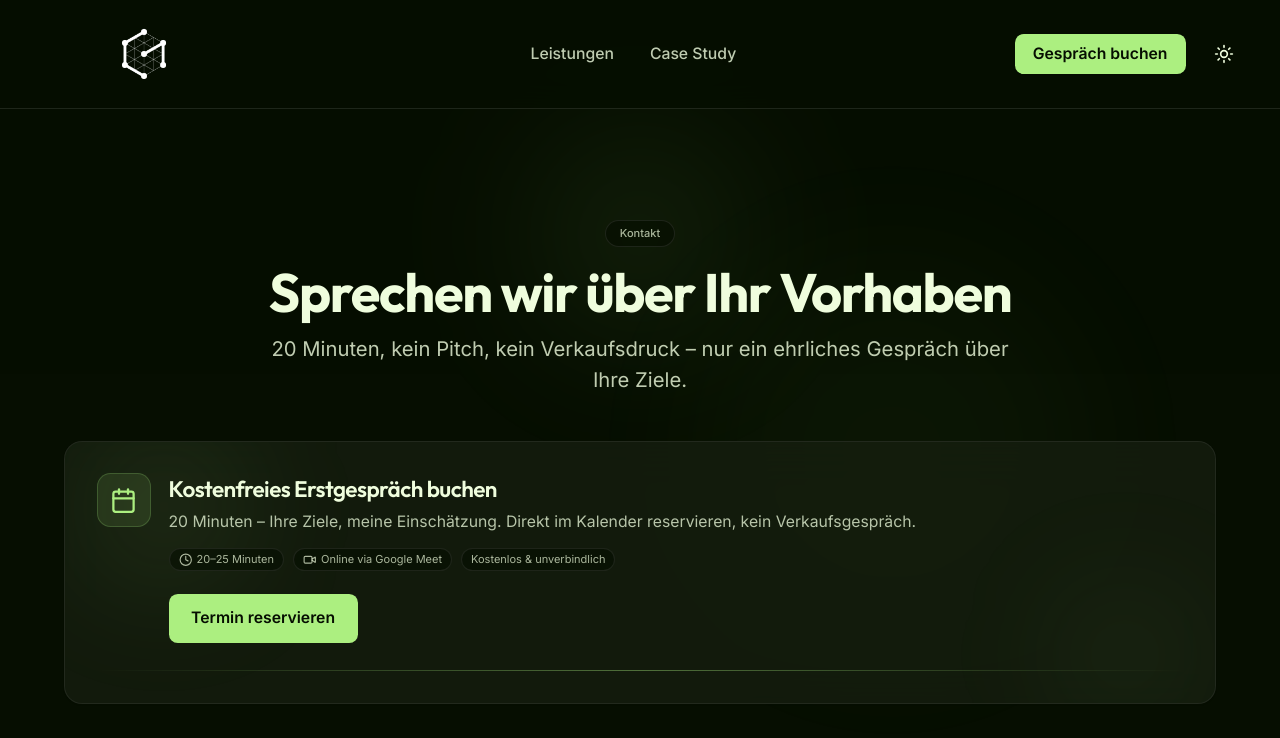
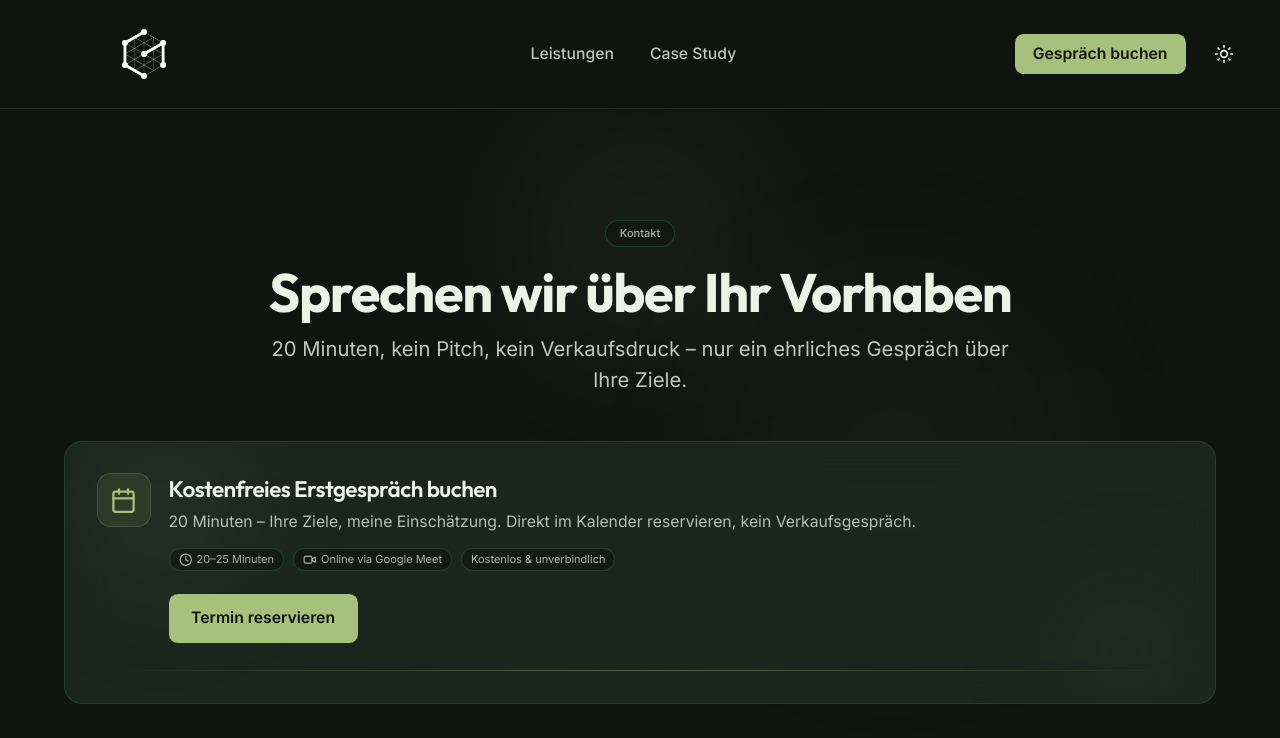
Before and after one commit to crycodebaby/v-smairys, a Next.js app: page /kontakt in a window 1280 px wide. Shown: the top 738 px of the page. Built offline with nearby package versions, Linux system fonts and the light colour scheme.

Commit message:
feat: migrate to new brand color system
Replace hardcoded colors with brand tokens in CSS and components

Co-authored-by: Robin Smairys <149909702+crycodebaby@users.noreply.github.com>

```diff
--- a/src/app/globals.css
+++ b/src/app/globals.css
@@ -7,98 +7,89 @@
    ======================================================= */
 @layer base {
   :root {
-    /* --- Brand Palette (Growth-Green / Cyan) --- */
-    --brand-green:      96 78% 72%;   /* #b2ef80 – Primary / Growth Green  */
-    --brand-green-700:  96 70% 55%;   /* mittleres Green für Gradient-Start */
-    --brand-green-300:  96 88% 85%;   /* helles Green für Gradient-End      */
-    --brand-secondary:  158 78% 32%;  /* #13925e – Deep Teal-Green           */
-    --brand-accent:     177 78% 55%;  /* #37e5da – Cyan Accent               */
-    --brand-text:       87 88% 93%;   /* #ecfbdf – Premium Light Text        */
-    --brand-bg-dark:    96 85% 3%;    /* #091002 – Dunkler Hintergrund       */
-    --brand-bg-mid:     96 30% 9%;    /* etwas helleres Dunkel für Cards     */
-    --brand-blue:       210 80% 52%;  /* behalten für prozess-Tint           */
+    /* --- Brand Core --- */
+    --brand-text:      100 32% 93%;   /* #eaf2e6 */
+    --brand-bg-dark:   140 17%  7%;   /* #0f1511 */
+    --brand-primary:    84 36% 62%;   /* #a5c17a */
+    --brand-secondary: 156 41% 24%;   /* #245642 */
+    --brand-accent:    178 45% 54%;   /* #53bebb */
 
-    /* --- Surfaces (Light) ---
-       Light-Mode: helles #ecfbdf-nahes Grünweiß als Basis
-    */
-    --background:            87 60% 95%;   /* sehr helles Green-White            */
-    --foreground:            96 10% 10%;   /* fast-schwarz, leicht grünlich      */
+    /* --- Gradients (Basis für bg-gradient-primary) --- */
+    --gradient-from: hsl(156 41% 20%);
+    --gradient-via:  hsl(84 36% 62%);
+    --gradient-to:   hsl(84 36% 75%);
 
-    --card:                  87 55% 98%;
-    --card-foreground:       96 10% 10%;
-
-    --popover:               87 55% 98%;
-    --popover-foreground:    96 10% 10%;
-
-    --primary:               var(--brand-green);
-    --primary-foreground:    96 85% 3%;    /* dunkler Hintergrund als Button-Text */
-
-    --secondary:             var(--brand-secondary);
-    --secondary-foreground:  87 88% 93%;
-
-    --muted:                 96 18% 90%;
-    --muted-foreground:      96 8% 40%;
-
-    --accent:                var(--brand-accent);
-    --accent-foreground:     96 85% 3%;
-
-    --destructive:           0 62% 30%;
-    --destructive-foreground: 0 0% 98%;
-
-    --border:                96 18% 82%;
-    --input:                 96 18% 82%;
-    --ring:                  var(--brand-green);
-
-    --radius: 0.6rem;
-
-    /* --- Gradients --- */
-    --gradient-from: hsl(var(--brand-green-700));
-    --gradient-via:  hsl(var(--brand-green));
-    --gradient-to:   hsl(var(--brand-green-300));
-
-    /* --- Elevation (Shadows) --- */
+    /* --- Elevation --- */
     --shadow-sm: 0 6px 18px -10px rgba(0, 0, 0, 0.22);
     --shadow-md: 0 12px 32px -12px rgba(0, 0, 0, 0.34);
     --shadow-lg: 0 18px 48px -14px rgba(0, 0, 0, 0.5);
 
+    /* === LIGHT MODE === */
+    --background:             90 29% 97%;   /* #f8faf6 – kühles Grün-Weiß     */
+    --foreground:            130 12% 10%;   /* #161c17 – fast-Schwarz          */
+
+    --card:                   93 27% 94%;   /* #eef3ea – ruhiges Card-Grün     */
+    --card-foreground:       130 12% 10%;
+
+    --popover:                93 27% 94%;
+    --popover-foreground:    130 12% 10%;
+
+    --primary:               156 41% 24%;   /* #245642 – Deep Teal (dunkel, kontrastreich) */
+    --primary-foreground:      0  0%100%;   /* #ffffff */
+
+    --secondary:              97 21% 85%;   /* #d6e0d0 */
+    --secondary-foreground:  156 41% 24%;
+
+    --accent:                178 45% 54%;   /* #53bebb */
+    --accent-foreground:     130 12% 10%;
+
+    --muted:                  90 19% 89%;   /* #e4e9df */
+    --muted-foreground:      138 18% 14%;   /* #1d2a21 */
+
+    --destructive:             0 62% 30%;
+    --destructive-foreground:  0  0% 98%;
+
+    --border:                 97 21% 85%;
+    --input:                  97 21% 85%;
+    --ring:                   84 36% 62%;   /* #a5c17a */
+
+    --radius: 0.6rem;
     color-scheme: light;
   }
 
   .dark {
-    /* --- Surfaces (Dark) ---
-       Dark-Mode: #091002 Hintergrund, #ecfbdf Text, grüne Akzente
-    */
-    --background:            var(--brand-bg-dark);   /* #091002 */
-    --foreground:            var(--brand-text);       /* #ecfbdf */
+    /* === DARK MODE === */
+    --background:            140 17%  7%;   /* #0f1511 */
+    --foreground:            100 32% 93%;   /* #eaf2e6 */
 
-    --card:                  var(--brand-bg-mid);
-    --card-foreground:       var(--brand-text);
+    --card:                  138 18% 14%;   /* #1d2a21 */
+    --card-foreground:       100 32% 93%;
 
-    --popover:               var(--brand-bg-mid);
-    --popover-foreground:    var(--brand-text);
+    --popover:               138 18% 14%;
+    --popover-foreground:    100 32% 93%;
 
-    --primary:               var(--brand-green);
-    --primary-foreground:    96 85% 3%;
+    --primary:                84 36% 62%;   /* #a5c17a */
+    --primary-foreground:    140 17%  7%;   /* #0f1511 */
 
-    --secondary:             var(--brand-secondary);
-    --secondary-foreground:  var(--brand-text);
+    --secondary:             156 41% 24%;   /* #245642 */
+    --secondary-foreground:  100 32% 93%;
 
-    --muted:                 96 12% 14%;
-    --muted-foreground:      96 15% 60%;
+    --accent:                178 45% 54%;   /* #53bebb */
+    --accent-foreground:     140 17%  7%;
 
-    --accent:                var(--brand-accent);
-    --accent-foreground:     96 85% 3%;
+    --muted:                 135 15%  5%;   /* #0b0f0c */
+    --muted-foreground:       97 24% 87%;   /* #dce6d6 */
 
-    --destructive:           0 62% 30%;
-    --destructive-foreground: 0 0% 98%;
+    --destructive:             0 62% 30%;
+    --destructive-foreground:  0  0% 98%;
 
-    --border:                96 12% 18%;
-    --input:                 96 12% 18%;
-    --ring:                  var(--brand-green);
+    --border:                156 41% 24%;   /* #245642 */
+    --input:                 156 41% 24%;
+    --ring:                  178 45% 54%;   /* #53bebb */
 
-    --gradient-from: hsl(var(--brand-green-700));
-    --gradient-via:  hsl(var(--brand-green));
-    --gradient-to:   hsl(var(--brand-green-300));
+    --gradient-from: hsl(156 41% 18%);
+    --gradient-via:  hsl(84 36% 62%);
+    --gradient-to:   hsl(84 36% 72%);
 
     color-scheme: dark;
   }
@@ -210,9 +201,9 @@
 
   /* Premium Buttons */
   .btn-premium {
-    @apply inline-flex items-center gap-2 px-5 py-3 font-medium transition shadow-sm rounded-xl bg-primary hover:brightness-105 active:brightness-95;
+    @apply inline-flex items-center gap-2 px-5 py-3 font-medium transition shadow-sm rounded-xl bg-primary hover:brightness-110 active:brightness-90;
     color: hsl(var(--primary-foreground));
-    box-shadow: 0 10px 30px -12px hsl(var(--primary) / 0.45);
+    box-shadow: 0 8px 24px -10px hsl(var(--primary) / 0.35);
   }
   .btn-ghost {
     @apply px-5 py-3 border rounded-xl border-border/70 bg-background/70 hover:bg-background/90;
--- a/src/components/leistungen/SceneObjects.tsx
+++ b/src/components/leistungen/SceneObjects.tsx
@@ -45,9 +45,9 @@ export default function SceneObjects({ theme, tier }: Props) {
       window.removeEventListener("smairys-act", handler as EventListener);
   }, []);
 
-  // Theme-Tint – neue Brand-Welt (Grün/Cyan)
+  // Theme-Tint – neues gedämpftes Brand-System
   const tint = useMemo(
-    () => new THREE.Color(theme === "light" ? "#2a3428" : "#d4f5a8"),
+    () => new THREE.Color(theme === "light" ? "#1d2a21" : "#c8dab8"),
     [theme]
   );
 
--- a/src/components/leistungen/ServiceFigure3D.tsx
+++ b/src/components/leistungen/ServiceFigure3D.tsx
@@ -31,7 +31,7 @@ function useReducedMotion(): boolean {
 /** Reusable glassy material tuned for your theme tokens */
 function useGlassMaterial(theme?: string): THREE.MeshPhysicalMaterial {
   const tint = useMemo(
-    () => new THREE.Color(theme === "light" ? "#2a3428" : "#d4f5a8"),
+    () => new THREE.Color(theme === "light" ? "#1d2a21" : "#c8dab8"),
     [theme]
   );
 
@@ -248,17 +248,17 @@ export default function ServiceFigure3D({
           state.gl.toneMappingExposure = 1.05;
         }}
       >
-        {/* Light — green key + cyan fill */}
+        {/* Light — muted sage key + cyan accent rim */}
         <ambientLight intensity={0.25} />
         <directionalLight
           position={[2, 2, 3]}
           intensity={1.0}
-          color={"#d4f5a8"}
+          color={"#c8dab8"}
         />
         <directionalLight
           position={[-2, -1, -2]}
           intensity={0.8}
-          color={"#37e5da"}
+          color={"#53bebb"}
         />
 
         <Environment background={false} resolution={256}>
--- a/src/components/ui/ThreeLogo.tsx
+++ b/src/components/ui/ThreeLogo.tsx
@@ -74,18 +74,18 @@ const attachMeshopt = (loader: GLTFLoader) => {
 /* ============================
    Farben & dezente Tints (neues Green/Cyan Brand-System)
    ============================ */
-const DARK_BASE = new THREE.Color("#e8f8d0"); // helles Grünweiß im Dark Mode
-const LIGHT_BASE = new THREE.Color("#2a3428"); // dunkelgrünes Graphit im Light Mode
+const DARK_BASE = new THREE.Color("#c8dab8"); // gedämpftes Grün-Weiß (--brand-text nahe, weniger neon)
+const LIGHT_BASE = new THREE.Color("#1d2a21"); // --card dark nahe (sehr dunkles Grün)
 
 const TINTS: Record<string, THREE.Color> = {
-  hero:         new THREE.Color("#ecfbdf"), // Brand-Text als neutraler Tint
-  bento:        new THREE.Color("#ecfbdf"),
-  cta:          new THREE.Color("#b2ef80"), // Primary Green Hauch
-  process:      new THREE.Color("#37e5da"), // Cyan – kühler Touch
-  testimonials: new THREE.Color("#ecfbdf"),
-  faq:          new THREE.Color("#b2ef80"), // leichter Grün-Hauch
-  footer:       new THREE.Color("#ecfbdf"),
-  none:         new THREE.Color("#ecfbdf"),
+  hero:         new THREE.Color("#eaf2e6"), // --brand-text
+  bento:        new THREE.Color("#eaf2e6"),
+  cta:          new THREE.Color("#a5c17a"), // --brand-primary
+  process:      new THREE.Color("#53bebb"), // --brand-accent (Cyan, dezent)
+  testimonials: new THREE.Color("#eaf2e6"),
+  faq:          new THREE.Color("#a5c17a"),
+  footer:       new THREE.Color("#eaf2e6"),
+  none:         new THREE.Color("#eaf2e6"),
 };
 
 /* ============================
@@ -151,14 +151,14 @@ function LogoModel({
       if (!mesh.isMesh) return;
 
       const pm = new THREE.MeshPhysicalMaterial({
-        color: new THREE.Color("#e8f6d8"), // leicht grünliches Basisweiß
-        metalness: 0.75,
-        roughness: 0.28,
-        envMapIntensity: 1.0,
-        clearcoat: 0.5,
-        clearcoatRoughness: 0.25,
-        sheen: 0.2,
-        sheenRoughness: 0.7,
+        color: new THREE.Color("#c8dab8"), // gedämpftes Salbei-Grün als Basis
+        metalness: 0.72,
+        roughness: 0.32,
+        envMapIntensity: 0.95,
+        clearcoat: 0.45,
+        clearcoatRoughness: 0.28,
+        sheen: 0.18,
+        sheenRoughness: 0.72,
         transmission: 0,
         transparent: true,
         opacity: 1,
```
Also changed, not shown: src/lib/animProfiles.ts (+6 -6 lines).
